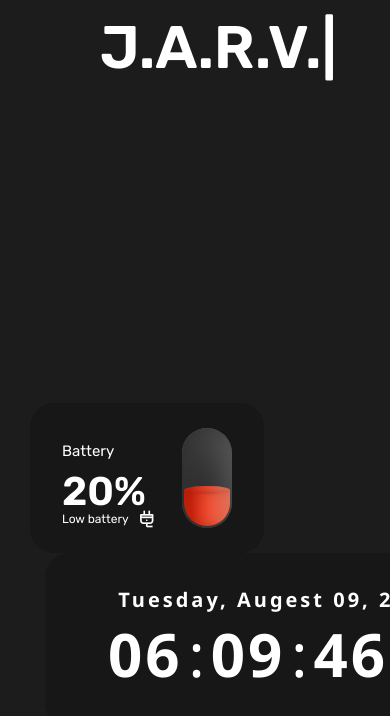
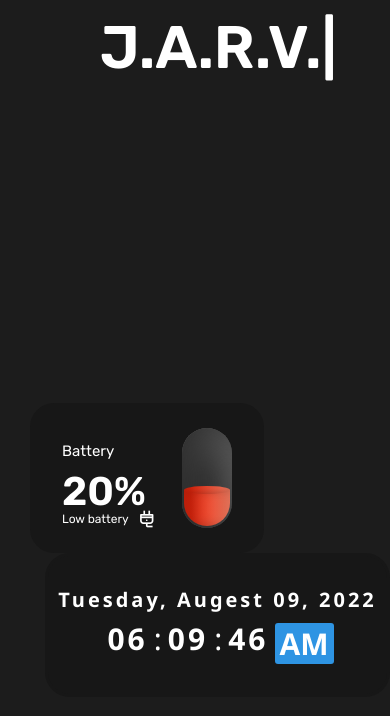
Before and after one commit to nrrpatel/Jarvis-Web, a plain HTML site: page index.html in a window 390 px wide. Shown: the part 272-988 px from the top of the page. Drawn offline with nearby package versions, Linux system fonts and the light colour scheme.

Commit message:
styling work has begun

```diff
--- a/style.css
+++ b/style.css
@@ -636,6 +636,18 @@ body {
     width: 312px;
   }
 }
+@media screen and (max-width:400px){
+  .datetime {
+    width: auto;
+  }
+  .time{
+    font-size: 30px;
+  }
+  .spotify{
+    width: 50% ;
+  }
+
+}
 
 /* For large devices */
 @media screen and (min-width: 1024px) {
```
